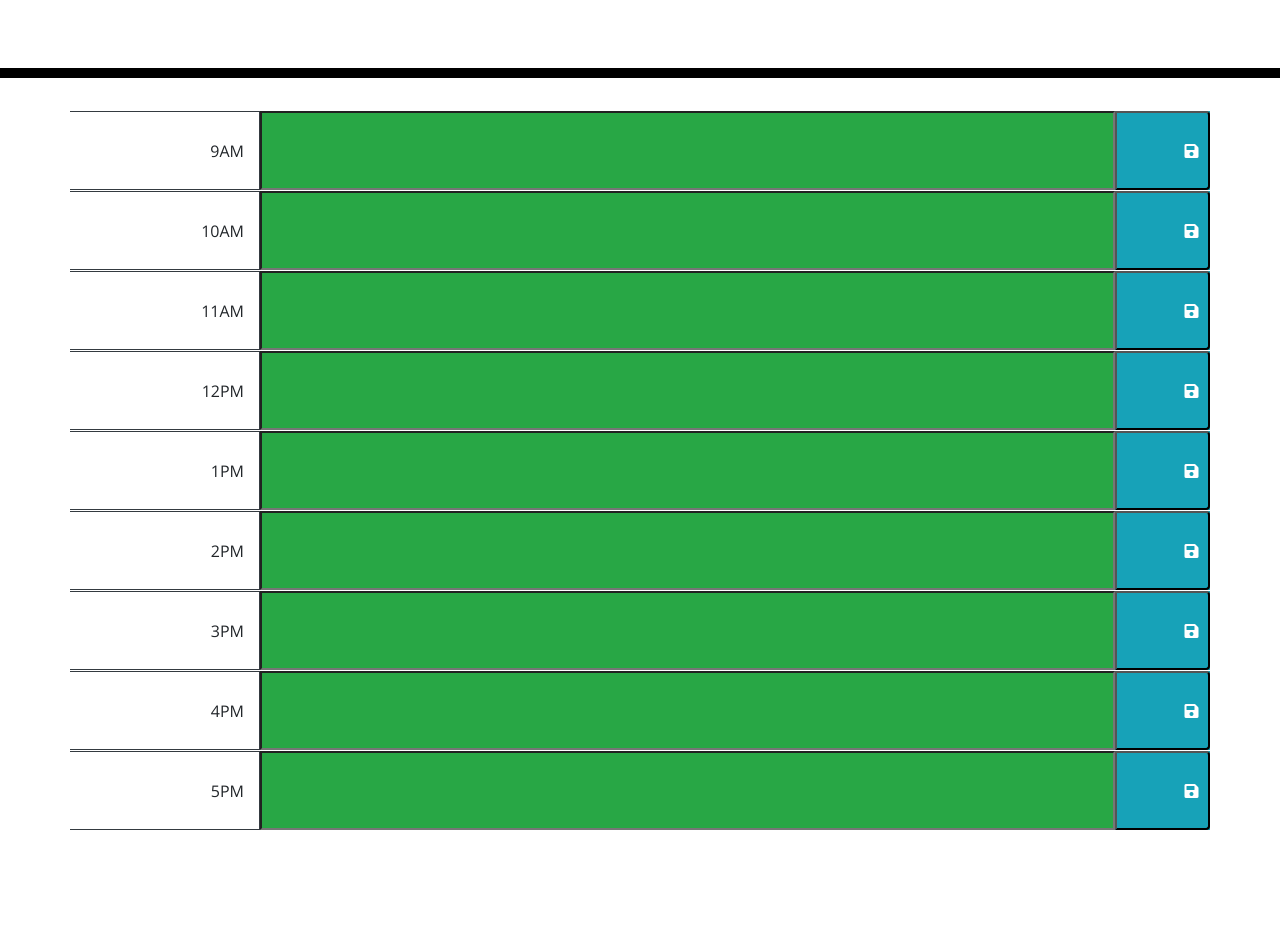
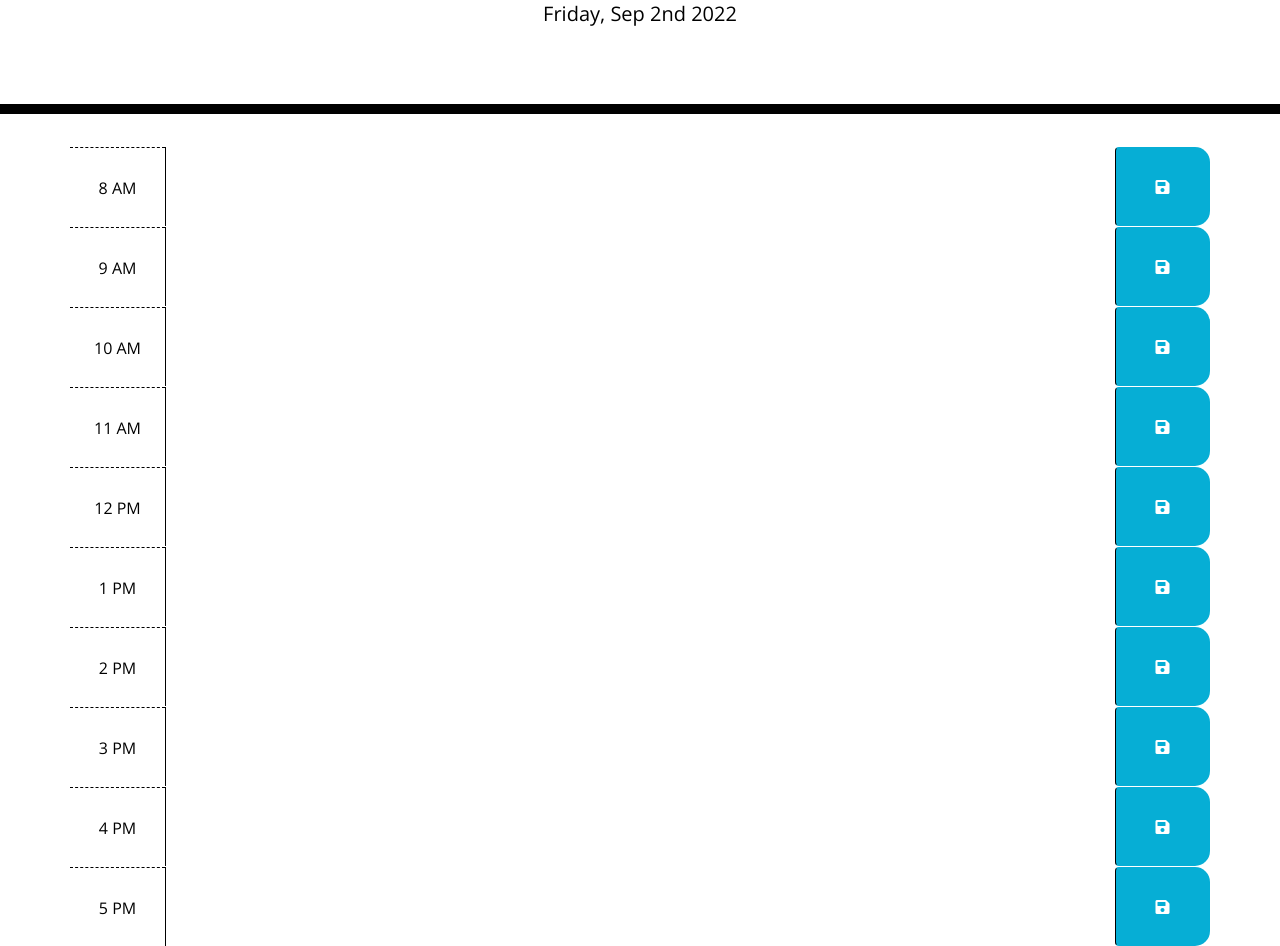
Before and after one commit to mharrisonutcoding/Work_Day_Scheduler_App, a plain HTML site: page index.html in a window 1280 px wide. Shown: the part 190-1136 px from the top of the page. Before the commit the page ends 1020 px from the top, so only its background shows below. Drawn offline with nearby package versions, Linux system fonts and the light colour scheme.

```diff
--- a/assets/js/script.js
+++ b/assets/js/script.js
@@ -0,0 +1,2 @@
+var todayDate = moment().format('dddd, MMM Do YYYY');
+$("#currentDay").html(todayDate);
--- a/index.html
+++ b/index.html
@@ -33,113 +33,98 @@
 
             <!-- Timeblocks go here -->
             <!-- 9AM to 5PM -->
-        <div class="row">
-          <div class="col-2 border border-dark border-left-0 d-flex align-items-center justify-content-end">9AM</div>
-          <div class="col-9 bg-secondary d-flex align-items-center justify-content-start" style="padding:0">
-            <input type="text" style="width:100%; height:100%" class="bg-success" id="9">
+            <div id="hour8" class="row time-block">
+              <div class="col-md-1 hour">
+                  8 AM
               </div>
-          <div class="col-1 bg-info d-flex align-items-center justify-content-center" style="padding:0">
-            <button class="bg-info rounded-right rounded-small" style="width:100%; height:100%" class="saveBtn">
-              <i class='fas fa-save' style='color:white'></i>
-            </button>
-          </div>
+              <textarea class="col-md-10 description">
+              </textarea>
+              <button class="btn saveBtn col-md-1"><i class="fas fa-save"></i></button>
           </div>
 
-        <div class="row">
-          <div class="col-2 border border-dark border-left-0 d-flex align-items-center justify-content-end">10AM</div>
-          <div class="col-9 bg-secondary d-flex align-items-center justify-content-start" style="padding:0">
-            <input type="text" style="width:100%; height:100%" class="bg-success" id="10">
+      <div id="hour9" class="row time-block">
+              <div class="col-md-1 hour">
+                  9 AM
               </div>
-          <div class="col-1 bg-info d-flex align-items-center justify-content-center" style="padding:0">
-            <button class="bg-info rounded-right rounded-small" style="width:100%; height:100%" class="saveBtn">
-              <i class='fas fa-save' style='color:white'></i>
-            </button>
-          </div>
+              <textarea class="col-md-10 description">
+              </textarea>
+              <button class="btn saveBtn col-md-1"><i class="fas fa-save"></i></button>
           </div>
 
-        <div class="row">
-          <div class="col-2 border border-dark border-left-0 d-flex align-items-center justify-content-end">11AM</div>
-          <div class="col-9 bg-secondary d-flex align-items-center justify-content-start" style="padding:0">
-            <input type="text" style="width:100%; height:100%" class="bg-success" id="11">
+      <div id="hour10" class="row time-block">
+              <div class="col-md-1 hour">
+                  10 AM
               </div>
-          <div class="col-1 bg-info d-flex align-items-center justify-content-center" style="padding:0">
-            <button class="bg-info rounded-right rounded-small" style="width:100%; height:100%" class="saveBtn">
-              <i class='fas fa-save' style='color:white'></i>
-            </button>
-          </div>
+              <textarea class="col-md-10 description">
+              </textarea>
+              <button class="btn saveBtn col-md-1"><i class="fas fa-save"></i></button>
           </div>
 
-        <div class="row">
-          <div class="col-2 border border-dark border-left-0 d-flex align-items-center justify-content-end">12PM</div>
-          <div class="col-9 bg-secondary d-flex align-items-center justify-content-start" style="padding:0">
-            <input type="text" style="width:100%; height:100%" class="bg-success" id="12">
+      <div id="hour11" class="row time-block">
+              <div class="col-md-1 hour">
+                  11 AM
               </div>
-          <div class="col-1 bg-info d-flex align-items-center justify-content-center" style="padding:0">
-            <button class="bg-info rounded-right rounded-small" style="width:100%; height:100%" class="saveBtn">
-              <i class='fas fa-save' style='color:white'></i>
-            </button>
-          </div>
+              <textarea class="col-md-10 description">
+              </textarea>
+              <button class="btn saveBtn col-md-1"><i class="fas fa-save"></i></button>
           </div>
 
-        <div class="row">
-          <div class="col-2 border border-dark border-left-0 d-flex align-items-center justify-content-end">1PM</div>
-          <div class="col-9 bg-secondary d-flex align-items-center justify-content-start" style="padding:0">
-            <input type="text" style="width:100%; height:100%" class="bg-success" id="1">
+      <div id="hour12" class="row time-block">
+              <div class="col-md-1 hour">
+                  12 PM
               </div>
-          <div class="col-1 bg-info d-flex align-items-center justify-content-center" style="padding:0">
-            <button class="bg-info rounded-right rounded-small" style="width:100%; height:100%" class="saveBtn">
-              <i class='fas fa-save' style='color:white'></i>
-            </button>
-          </div>
+              <textarea class="col-md-10 description">
+              </textarea>
+              <button class="btn saveBtn col-md-1"><i class="fas fa-save"></i></button>
           </div>
 
-        <div class="row">
-          <div class="col-2 border border-dark border-left-0 d-flex align-items-center justify-content-end">2PM</div>
-          <div class="col-9 bg-secondary d-flex align-items-center justify-content-start" style="padding:0">
-            <input type="text" style="width:100%; height:100%" class="bg-success" id="2">
+      <div id="hour13" class="row time-block">
+              <div class="col-md-1 hour">
+                  1 PM
               </div>
-          <div class="col-1 bg-info d-flex align-items-center justify-content-center" style="padding:0">
-            <button class="bg-info rounded-right rounded-small" style="width:100%; height:100%" class="saveBtn">
-              <i class='fas fa-save' style='color:white'></i>
-            </button>
-          </div>
+              <textarea class="col-md-10 description">
+              </textarea>
+              <button class="btn saveBtn col-md-1"><i class="fas fa-save"></i></button>
           </div>
 
-        <div class="row">
-          <div class="col-2 border border-dark border-left-0 d-flex align-items-center justify-content-end">3PM</div>
-          <div class="col-9 bg-secondary d-flex align-items-center justify-content-start" style="padding:0">
-            <input type="text" style="width:100%; height:100%" class="bg-success" id="3">
+      <div id="hour14" class="row time-block">
+              <div class="col-md-1 hour">
+                  2 PM
               </div>
-          <div class="col-1 bg-info d-flex align-items-center justify-content-center" style="padding:0">
-            <button class="bg-info rounded-right rounded-small" style="width:100%; height:100%" id="saveBtn">
-              <i class='fas fa-save' style='color:white'></i>
-            </button>
-          </div>
+              <textarea class="col-md-10 description">
+              </textarea>
+              <button class="btn saveBtn col-md-1"><i class="fas fa-save"></i></button>
           </div>
 
-        <div class="row">
-          <div class="col-2 border border-dark border-left-0 d-flex align-items-center justify-content-end">4PM</div>
-          <div class="col-9 bg-secondary d-flex align-items-center justify-content-start" style="padding:0">
-            <input type="text" style="width:100%; height:100%" class="bg-success" id="4">
+      <div id="hour15" class="row time-block">
+              <div class="col-md-1 hour">
+                  3 PM
               </div>
-          <div class="col-1 bg-info d-flex align-items-center justify-content-center" style="padding:0">
-            <button class="bg-info rounded-right rounded-small" style="width:100%; height:100%" id="saveBtn">
-              <i class='fas fa-save' style='color:white'></i>
-            </button>
-          </div>
+              <textarea class="col-md-10 description">
+              </textarea>
+              <button class="btn saveBtn col-md-1"><i class="fas fa-save"></i></button>
           </div>
 
-        <div class="row">
-          <div class="col-2 border border-dark border-left-0 d-flex align-items-center justify-content-end">5PM</div>
-          <div class="col-9 bg-secondary d-flex align-items-center justify-content-start" style="padding:0">
-            <input type="text" style="width:100%; height:100%" class="bg-success" id="5">
+      <div id="hour16" class="row time-block">
+              <div class="col-md-1 hour">
+                  4 PM
               </div>
-          <div class="col-1 bg-info d-flex align-items-center justify-content-center" style="padding:0">
-            <button class="bg-info rounded-right rounded-small" style="width:100%; height:100%" class="saveBtn">
-              <i class='fas fa-save' style='color:white'></i>
-            </button>
+              <textarea class="col-md-10 description">
+              </textarea>
+              <button class="btn saveBtn col-md-1"><i class="fas fa-save"></i></button>
           </div>
+
+      <div id="hour17" class="row time-block">
+              <div class="col-md-1 hour">
+                  5 PM
               </div>
+              <textarea class="col-md-10 description">
+              </textarea>
+              <button class="btn saveBtn col-md-1"><i class="fas fa-save"></i></button>
+          </div>
+
+    </div>
+
 
 
   <script src="https://code.jquery.com/jquery-3.4.1.min.js"></script>
```
Lines whose indentation alone changed are shown as unchanged.
